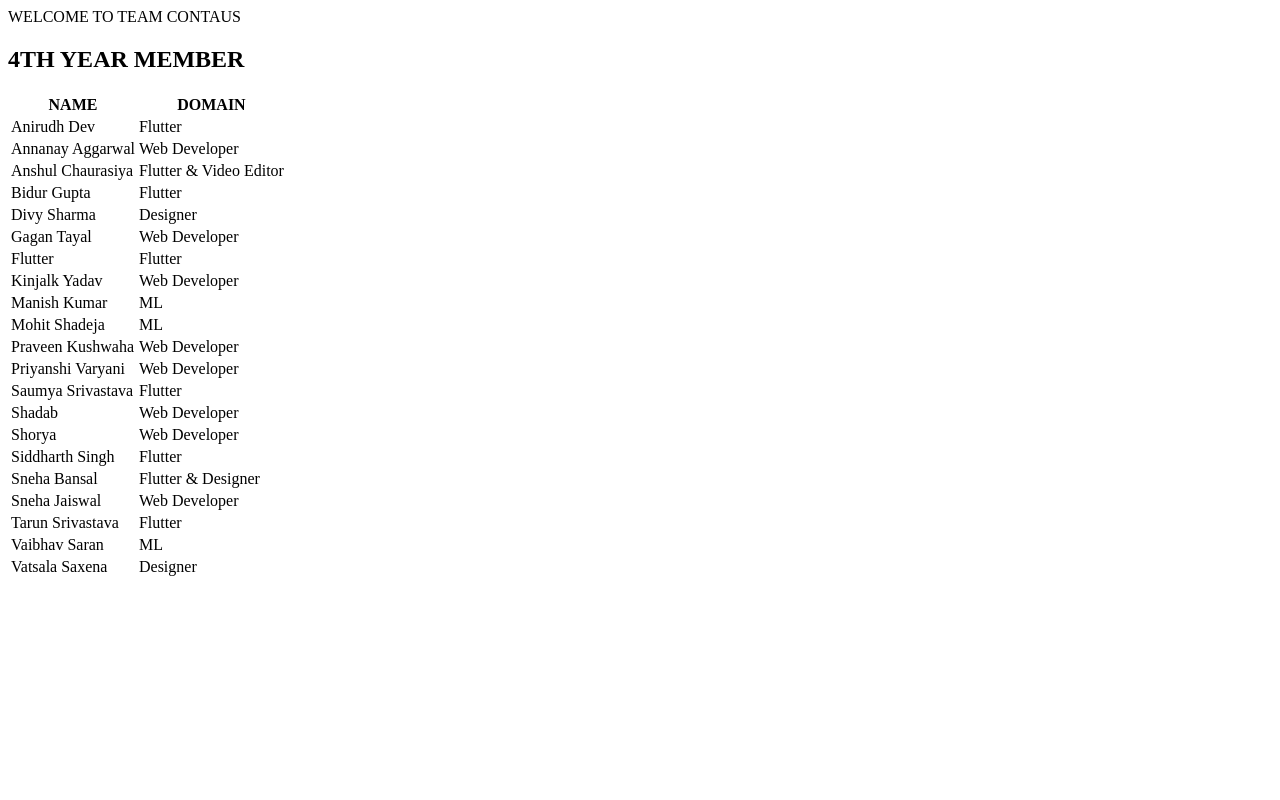
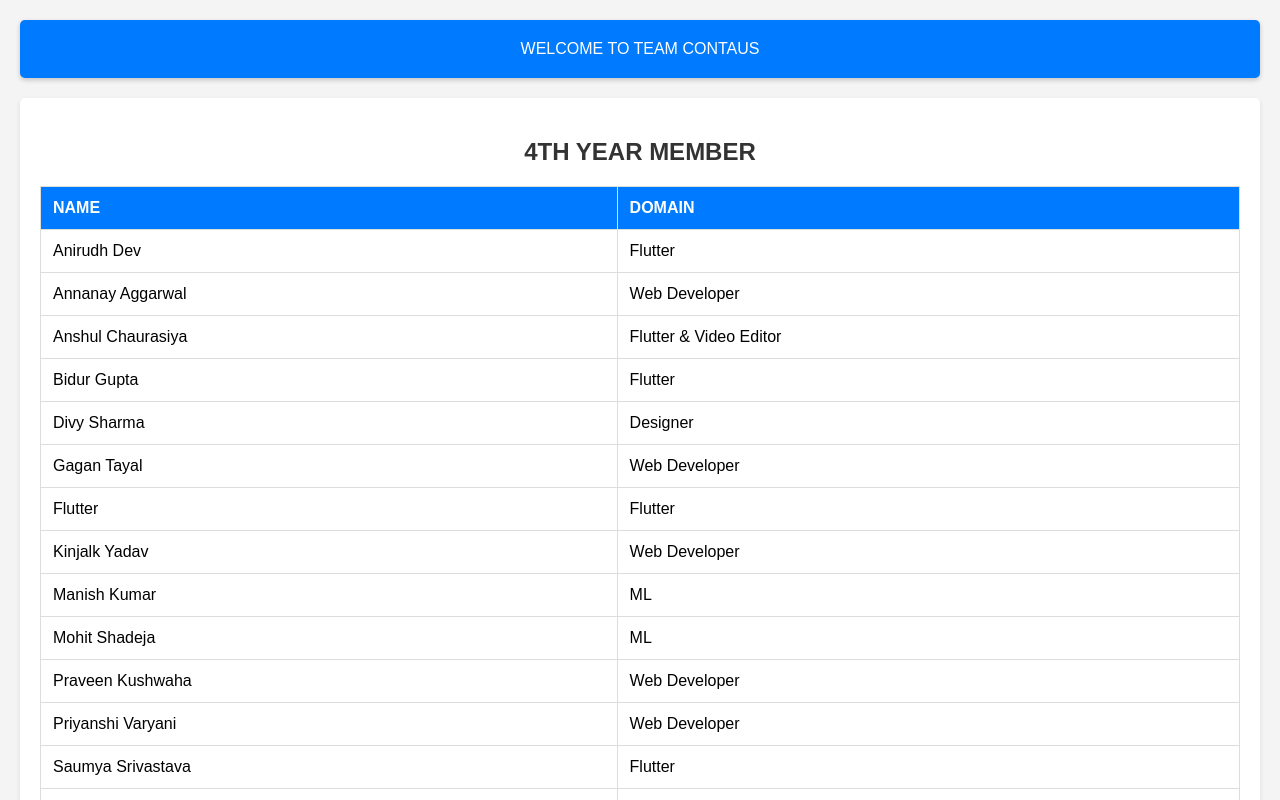
Before and after one commit to rishabh2310113/Task_1, a plain HTML site: page collab1.html in a window 1280 px wide. Shown: the top 800 px of the page. Drawn offline with Linux system fonts and the light colour scheme.

Commit message:
new commit is made

```diff
--- a/collab1.html
+++ b/collab1.html
@@ -5,6 +5,7 @@
     <meta charset="UTF-8">
     <meta name="viewport" content="width=device-width, initial-scale=1.0">
     <title> TEAM CONTATUS</title>
+    <link rel="stylesheet" href="collaby.css">
 </head>
 
 <body>
--- a/collaby.css
+++ b/collaby.css
@@ -0,0 +1,61 @@
+body {
+    font-family: Arial, sans-serif;
+    margin: 0;
+    padding: 20px;
+    background-color: #f4f4f4;
+}
+
+header {
+    text-align: center;
+    padding: 20px;
+    background-color: #007BFF;
+    color: white;
+    border-radius: 5px;
+    box-shadow: 0 2px 5px rgba(0, 0, 0, 0.2);
+}
+
+main {
+    margin-top: 20px;
+}
+
+section {
+    background: white;
+    padding: 20px;
+    border-radius: 5px;
+    box-shadow: 0 2px 5px rgba(0, 0, 0, 0.1);
+}
+
+h2 {
+    color: #333;
+    text-align: center;
+    margin-bottom: 20px;
+}
+
+table {
+    width: 100%;
+    border-collapse: collapse;
+    margin-top: 20px;
+}
+
+th, td {
+    padding: 12px;
+    text-align: left;
+    border: 1px solid #ddd;
+}
+
+th {
+    background-color: #007BFF;
+    color: white;
+    text-transform: uppercase;
+}
+
+tr:hover {
+    background-color: #f1f1f1;
+}
+
+footer {
+    text-align: center;
+    margin-top: 20px;
+    color: #777;
+    font-size: 14px;
+}
```
